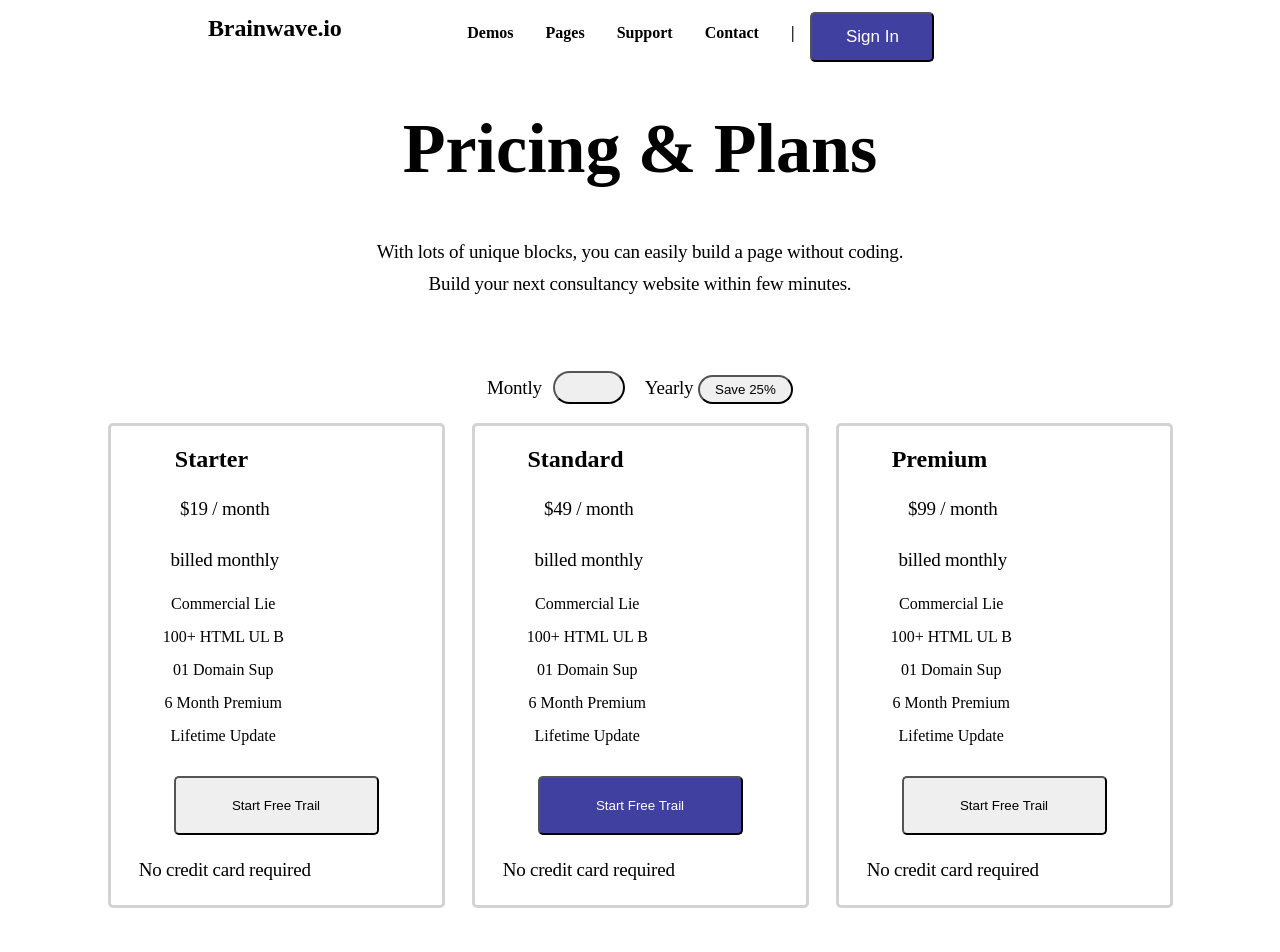
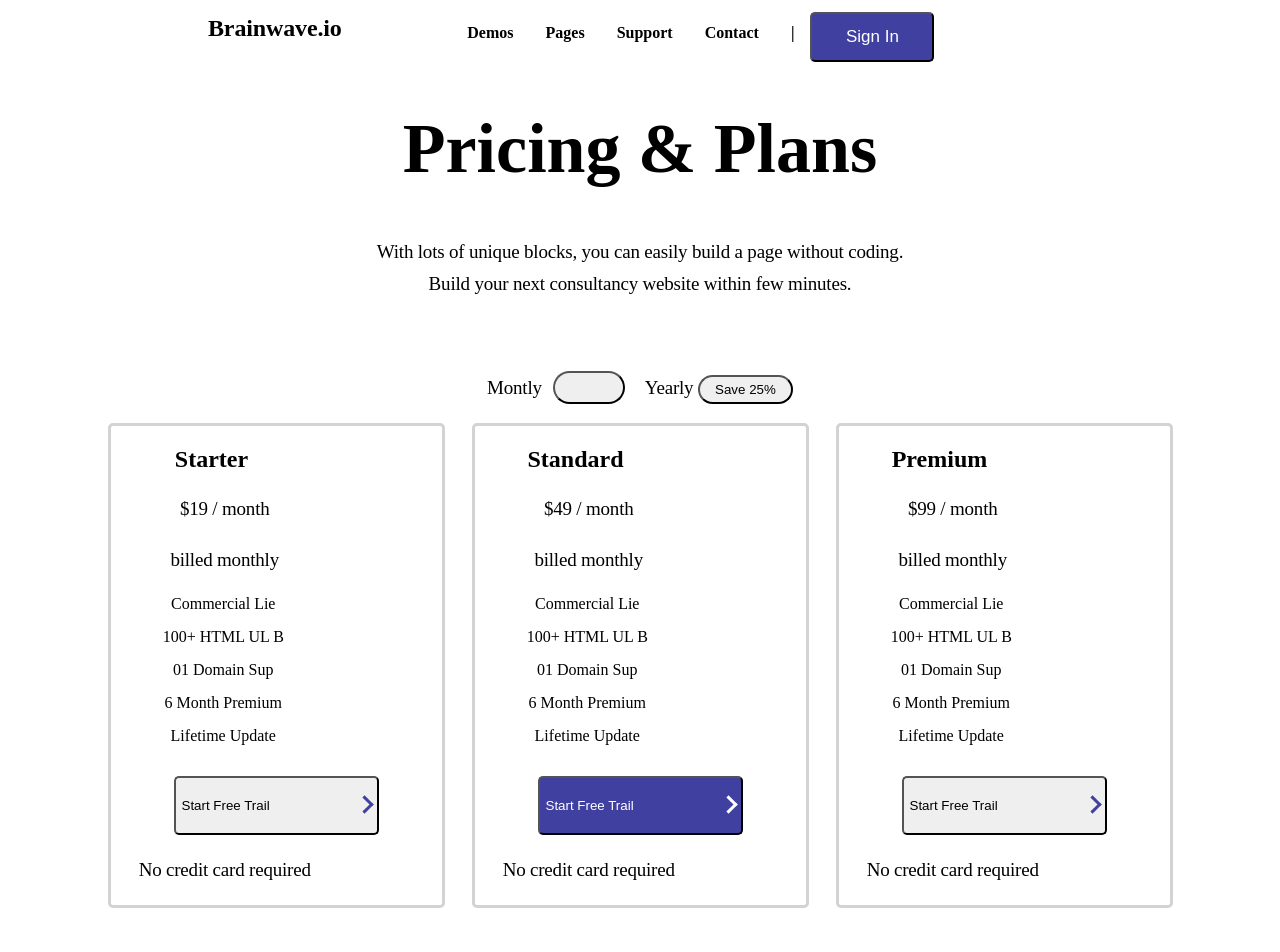
Before and after one commit to KHO11/brainwave, a React (Create React App) app: page / in a window 1280 px wide. Shown: the top 952 px of the page. Built offline with nearby package versions, Linux system fonts and the light colour scheme.

Commit message:
another commit

```diff
--- a/src/App.css
+++ b/src/App.css
@@ -120,6 +120,27 @@ h2 {
   width: 205px;
   height: 59px;
   border-radius: 5px;
+  text-align: left;
+}
+
+.middleButton .arrow {
+  border: solid white;
+  border-width: 0 3px 3px 0;
+  padding: 5px;
+  float: right;
+}
+
+.leftButton .arrow, .rightButton .arrow {
+  border: solid #4040a1;
+  border-width: 0 3px 3px 0;
+  padding: 5px;
+  float: right;
+}
+
+
+.right {
+  transform: rotate(-45deg);
+  -webkit-transform: rotate(-45deg);
 }
 
 div.footer {
--- a/src/App.js
+++ b/src/App.js
@@ -34,7 +34,7 @@ function App() {
               <li><a>6 Month Premium</a></li>
               <li><a>Lifetime Update</a></li>
             </ul>
-            <button className='leftButton'>Start Free Trail</button>
+            <button className='leftButton'>Start Free Trail <i className="arrow right"></i></button>
             <p>No credit card required</p>
           </div>
         <div className='costBoxes'>
@@ -48,7 +48,7 @@ function App() {
             <li><a>6 Month Premium</a></li>
             <li><a>Lifetime Update</a></li>
           </ul>
-          <button className='middleButton'>Start Free Trail</button>
+          <button className='middleButton'>Start Free Trail <i class="arrow right"></i></button>
           <p>No credit card required</p>
         </div>
         <div className='costBoxes'>
@@ -62,7 +62,7 @@ function App() {
             <li><a>6 Month Premium</a></li>
             <li><a>Lifetime Update</a></li>
           </ul>
-          <button className='rightButton'>Start Free Trail</button>
+          <button className='rightButton'>Start Free Trail <i class="arrow right"></i></button>
           <p>No credit card required</p>
         </div>
       </div>
```
